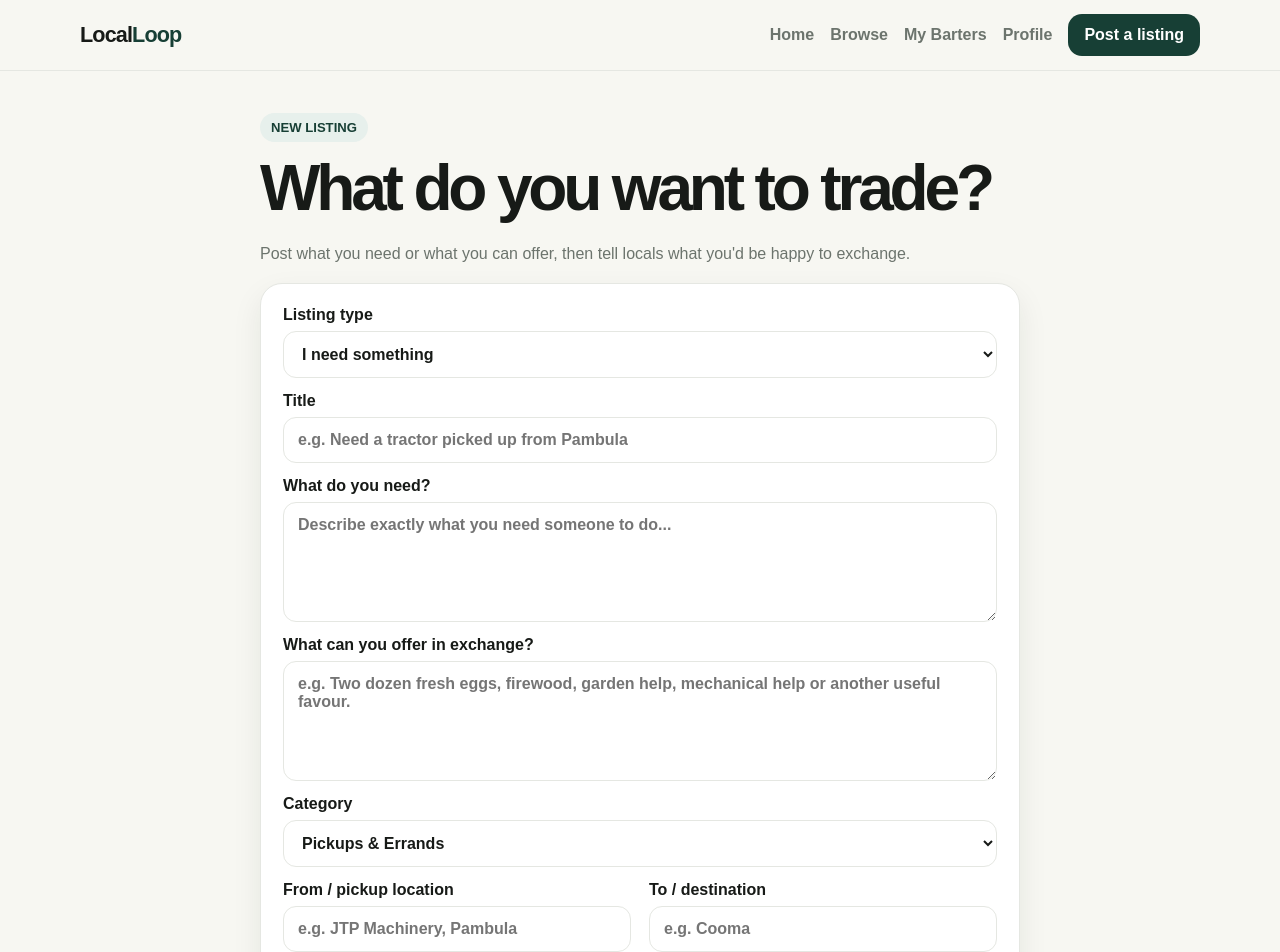
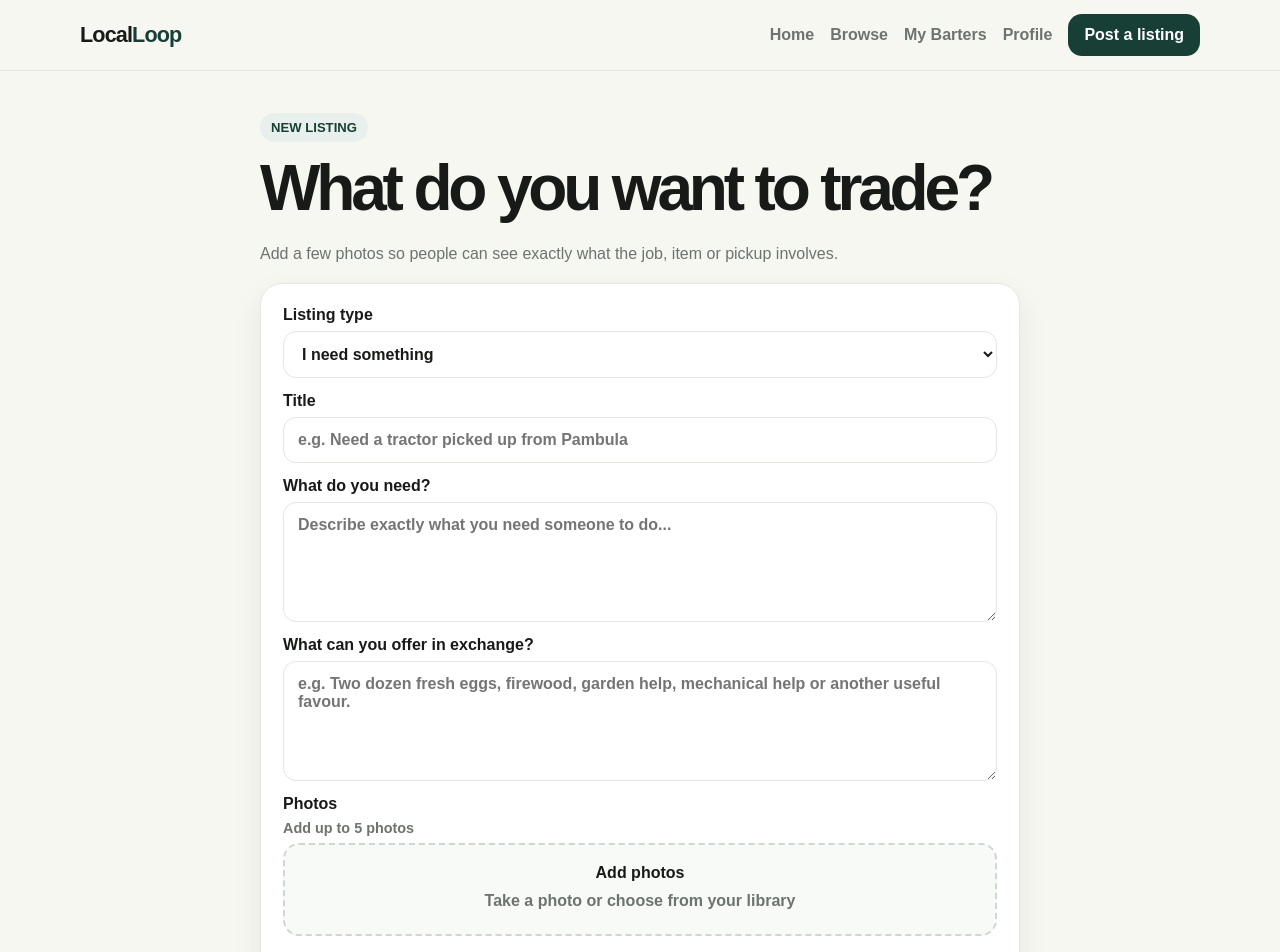
Before and after one commit to ryleycampbell93/LocalLoop, a Next.js app: page /post in a window 1280 px wide. Shown: the top 952 px of the page. Built offline with nearby package versions, Linux system fonts and the light colour scheme.

Commit message:
Add listing photo uploads

```diff
--- a/app/post/page.tsx
+++ b/app/post/page.tsx
@@ -1,7 +1,12 @@
 "use client";
 
-import { FormEvent, useMemo, useState } from "react";
+import { ChangeEvent, FormEvent, useMemo, useState } from "react";
 import { useRouter } from "next/navigation";
+
+type Photo = {
+  id: string;
+  dataUrl: string;
+};
 
 export default function PostPage() {
   const router = useRouter();
@@ -17,6 +22,7 @@ export default function PostPage() {
   const [toLocation, setToLocation] = useState("");
 
   const [distance, setDistance] = useState("10");
+  const [photos, setPhotos] = useState<Photo[]>([]);
   const [saved, setSaved] = useState(false);
 
   const usesRoute =
@@ -33,6 +39,44 @@ export default function PostPage() {
       ? "e.g. Two dozen fresh eggs, firewood, garden help, mechanical help or another useful favour."
       : "e.g. Fresh produce, garden help, firewood, transport help or open to suggestions.";
   }, [type]);
+
+  function addPhotos(event: ChangeEvent<HTMLInputElement>) {
+    const files = Array.from(event.target.files || []);
+    const remainingSlots = 5 - photos.length;
+    const selected = files.slice(0, remainingSlots);
+
+    selected.forEach((file) => {
+      if (!file.type.startsWith("image/")) return;
+
+      const reader = new FileReader();
+
+      reader.onload = () => {
+        if (typeof reader.result !== "string") return;
+
+        setPhotos((current) => {
+          if (current.length >= 5) return current;
+
+          return [
+            ...current,
+            {
+              id: `${Date.now()}-${Math.random()}`,
+              dataUrl: reader.result as string,
+            },
+          ];
+        });
+      };
+
+      reader.readAsDataURL(file);
+    });
+
+    event.target.value = "";
+  }
+
+  function removePhoto(id: string) {
+    setPhotos((current) =>
+      current.filter((photo) => photo.id !== id)
+    );
+  }
 
   function submitListing(event: FormEvent) {
     event.preventDefault();
@@ -82,6 +126,7 @@ export default function PostPage() {
 
       description: description.trim(),
       exchange: exchange.trim(),
+      photos: photos.map((photo) => photo.dataUrl),
       createdAt: new Date().toISOString(),
     };
 
@@ -97,10 +142,10 @@ export default function PostPage() {
         JSON.stringify([listing, ...current])
       );
     } catch {
-      localStorage.setItem(
-        "localloop-listings",
-        JSON.stringify([listing])
+      alert(
+        "Those photos are too large for this prototype. Try fewer or smaller photos."
       );
+      return;
     }
 
     setSaved(true);
@@ -120,8 +165,8 @@ export default function PostPage() {
         </h1>
 
         <p>
-          Post what you need or what you can offer, then tell locals what
-          you&apos;d be happy to exchange.
+          Add a few photos so people can see exactly what the job,
+          item or pickup involves.
         </p>
 
         <div className="card">
@@ -181,6 +226,100 @@ export default function PostPage() {
                 placeholder={exchangePlaceholder}
               />
             </label>
+
+            <div className="label">
+              <strong>Photos</strong>
+              <span style={{ color: "#6c746d", fontSize: "0.9rem" }}>
+                Add up to 5 photos
+              </span>
+
+              <label
+                style={{
+                  display: "block",
+                  border: "2px dashed #cfd7d1",
+                  borderRadius: 16,
+                  padding: "1.2rem",
+                  textAlign: "center",
+                  background: "#f8faf7",
+                  cursor: "pointer",
+                }}
+              >
+                <strong>
+                  {photos.length === 0
+                    ? "Add photos"
+                    : "Add more photos"}
+                </strong>
+
+                <p style={{ margin: "0.35rem 0 0" }}>
+                  Take a photo or choose from your library
+                </p>
+
+                <input
+                  type="file"
+                  accept="image/*"
+                  multiple
+                  onChange={addPhotos}
+                  disabled={photos.length >= 5}
+                  style={{ display: "none" }}
+                />
+              </label>
+
+              {photos.length > 0 && (
+                <div
+                  style={{
+                    display: "grid",
+                    gridTemplateColumns:
+                      "repeat(auto-fit, minmax(120px, 1fr))",
+                    gap: "0.8rem",
+                    marginTop: "0.8rem",
+                  }}
+                >
+                  {photos.map((photo) => (
+                    <div
+                      key={photo.id}
+                      style={{
+                        position: "relative",
+                        borderRadius: 14,
+                        overflow: "hidden",
+                        border: "1px solid #ded8cd",
+                        background: "#fff",
+                      }}
+                    >
+                      <img
+                        src={photo.dataUrl}
+                        alt="Listing preview"
+                        style={{
+                          display: "block",
+                          width: "100%",
+                          height: 130,
+                          objectFit: "cover",
+                        }}
+                      />
+
+                      <button
+                        type="button"
+                        onClick={() => removePhoto(photo.id)}
+                        style={{
+                          position: "absolute",
+                          top: 8,
+                          right: 8,
+                          width: 34,
+                          height: 34,
+                          borderRadius: "50%",
+                          border: 0,
+                          background: "rgba(0,0,0,0.7)",
+                          color: "#fff",
+                          fontWeight: 900,
+                        }}
+                        aria-label="Remove photo"
+                      >
+                        ×
+                      </button>
+                    </div>
+                  ))}
+                </div>
+              )}
+            </div>
 
             <label className="label">
               Category
```
